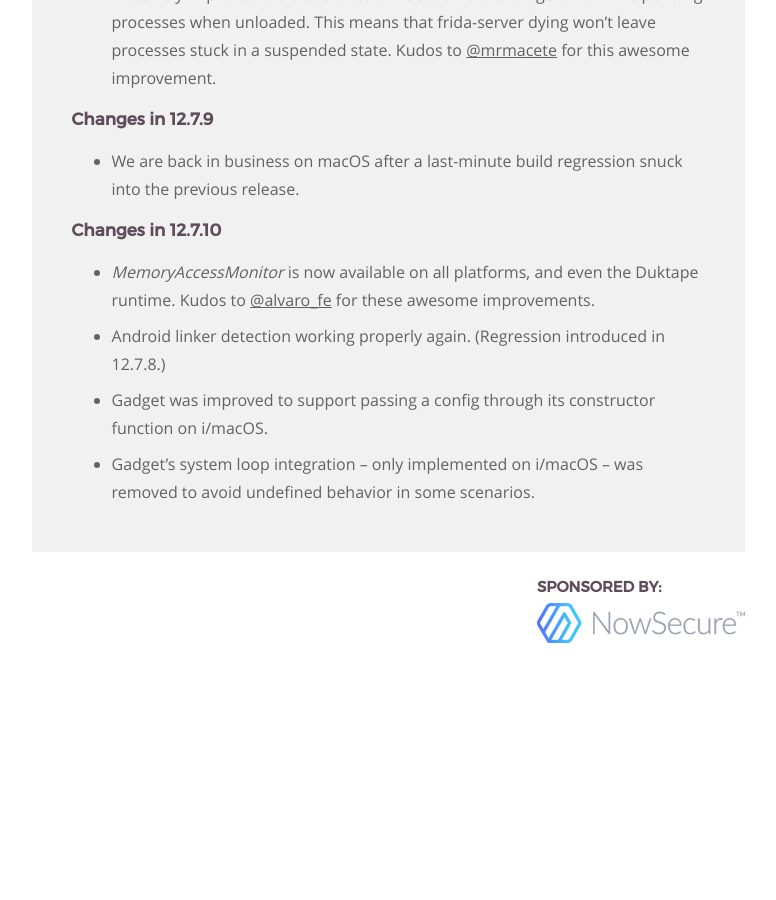
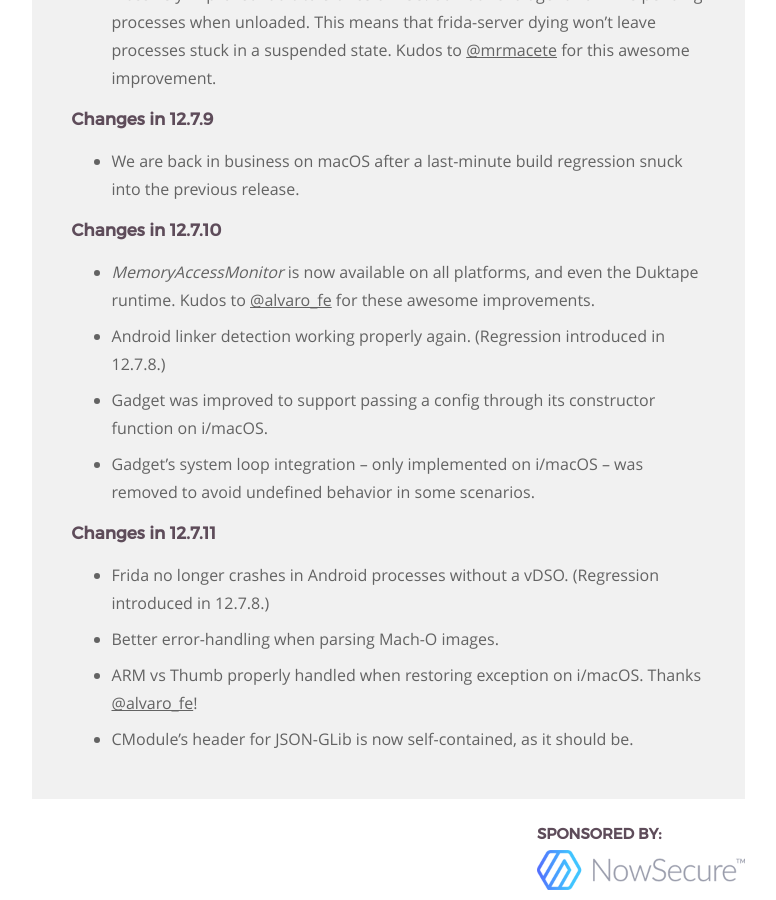
Before and after one commit to frida/frida-website, a Jekyll site: the page built from _posts/2019-09-18-frida-12-7-released.markdown, in a window 1280 px wide and 900 px high, scrolled down 11280 px. Shown: the whole window, without its empty margins (364-1140 px from the left). Built offline with Jekyll 4.4.1, drawn with Linux system fonts in a browser that asks for light colours; before the commit the page ends 11933 px from its top, so only the background shows below that.

Commit message:
Summarize changes in 12.7.11

```diff
--- a/_posts/2019-09-18-frida-12-7-released.markdown
+++ b/_posts/2019-09-18-frida-12-7-released.markdown
@@ -443,6 +443,15 @@ Enjoy!
 - Gadget's system loop integration – only implemented on i/macOS – was removed
   to avoid undefined behavior in some scenarios.
 
+### Changes in 12.7.11
+
+- Frida no longer crashes in Android processes without a vDSO. (Regression
+  introduced in 12.7.8.)
+- Better error-handling when parsing Mach-O images.
+- ARM vs Thumb properly handled when restoring exception on i/macOS. Thanks
+  [@alvaro_fe][]!
+- CModule's header for JSON-GLib is now self-contained, as it should be.
+
 
 [frida-java-bridge]: https://github.com/frida/frida-java-bridge
 [TinyCC]: https://bellard.org/tcc/
```
